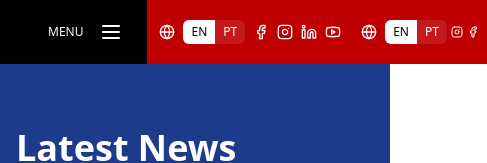
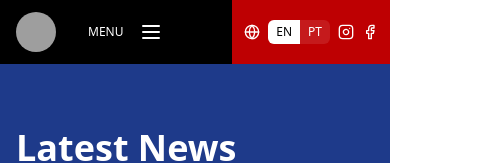
Before and after one commit to The-Gambian/Intercambio, a React (Vite) app: page /news in a window 390 px wide. Shown: the top 163 px of the page, 487 px wide, since content can reach past the window. Built offline with nearby package versions, Linux system fonts and the light colour scheme; grey boxes are pictures that could not be loaded.

Commit message:
update mobile nav

```diff
--- a/src/components/Navbar.tsx
+++ b/src/components/Navbar.tsx
@@ -15,7 +15,7 @@ const Navbar = () => {
   return (
     <nav className="bg-white">
       <div className="flex items-center h-16">
-        {/* Logo Section - Black Background with responsive sizing */}
+        {/* Logo Section - Black Background with consistent sizing */}
         <div className="bg-black px-4 sm:px-6 md:px-8 h-full flex items-center">
           <Link to="/" className="flex items-center">
             <img
@@ -23,7 +23,7 @@ const Navbar = () => {
               alt="Intercambio Diaspora Logo"
               className="h-10 w-10 sm:h-12 sm:w-12 md:h-14 md:w-14 rounded-full object-cover"
             />
-            <span className="ml-2 sm:ml-3 text-white font-semibold text-sm sm:text-base md:text-lg hidden xs:block">
+            <span className="ml-2 sm:ml-3 text-white font-semibold text-sm sm:text-base md:text-lg hidden sm:block">
               Intercâmbio Diáspora
             </span>
           </Link>
@@ -60,7 +60,7 @@ const Navbar = () => {
         </div>
 
         {/* Language and Social Section - Red Background (Desktop Only) */}
-        <div className="bg-pan-red px-6 h-full hidden lg:flex items-center space-x-4">
+        <div className="bg-pan-red px-6 h-full hidden md:flex items-center space-x-4">
           {/* Language Switcher */}
           <LanguageSwitcher />
 
@@ -81,37 +81,17 @@ const Navbar = () => {
           </div>
         </div>
 
-        {/* Mobile Language and Social Section - Red Background (Tablet Only) */}
-        <div className="bg-pan-red px-3 sm:px-4 h-full flex lg:hidden md:flex items-center space-x-2 sm:space-x-3">
+        {/* Mobile Language and Social Section - Red Background (Mobile/Tablet Only) */}
+        <div className="bg-pan-red px-3 sm:px-4 h-full flex md:hidden items-center space-x-2 sm:space-x-3">
           {/* Language Switcher */}
           <LanguageSwitcher />
 
-          {/* Mobile Social Icons */}
-          <a href="https://www.facebook.com/groups/717321330191930/" target="_blank" rel="noopener noreferrer" className="text-white hover:text-pan-gold transition-colors">
-            <Facebook className="h-4 w-4" />
-          </a>
+          {/* Mobile Social Icons - Only show 2 main ones */}
           <a href="https://www.instagram.com/intercambios_diaspora/" target="_blank" rel="noopener noreferrer" className="text-white hover:text-pan-gold transition-colors">
             <Instagram className="h-4 w-4" />
           </a>
-          <a href="https://www.linkedin.com/company/intercambio-diaspora/" target="_blank" rel="noopener noreferrer" className="text-white hover:text-pan-gold transition-colors">
-            <Linkedin className="h-4 w-4" />
-          </a>
-          <a href="https://www.youtube.com/@IntercâmbioDiaspora" target="_blank" rel="noopener noreferrer" className="text-white hover:text-pan-gold transition-colors">
-            <Youtube className="h-4 w-4" />
-          </a>
-        </div>
-
-        {/* Mobile Only Language and Social Section - Red Background (Very Small Screens) */}
-        <div className="bg-pan-red px-2 h-full flex md:hidden items-center space-x-1">
-          {/* Language Switcher */}
-          <LanguageSwitcher />
-
-          {/* Minimal Social Icons for very small screens */}
-          <a href="https://www.instagram.com/intercambios_diaspora/" target="_blank" rel="noopener noreferrer" className="text-white hover:text-pan-gold transition-colors">
-            <Instagram className="h-3 w-3 sm:h-4 sm:w-4" />
-          </a>
           <a href="https://www.facebook.com/groups/717321330191930/" target="_blank" rel="noopener noreferrer" className="text-white hover:text-pan-gold transition-colors">
-            <Facebook className="h-3 w-3 sm:h-4 sm:w-4" />
+            <Facebook className="h-4 w-4" />
           </a>
         </div>
       </div>
@@ -133,7 +113,7 @@ const Navbar = () => {
             {/* Divider */}
             <div className="border-t border-gray-700 my-2"></div>
 
-            {/* Mobile Social Icons */}
+            {/* Mobile Social Icons - All icons in mobile menu */}
             <div className="px-3 py-2">
               <label className="block text-white text-sm font-medium mb-2">{t('nav.followUs')}</label>
               <div className="flex space-x-4">
```
